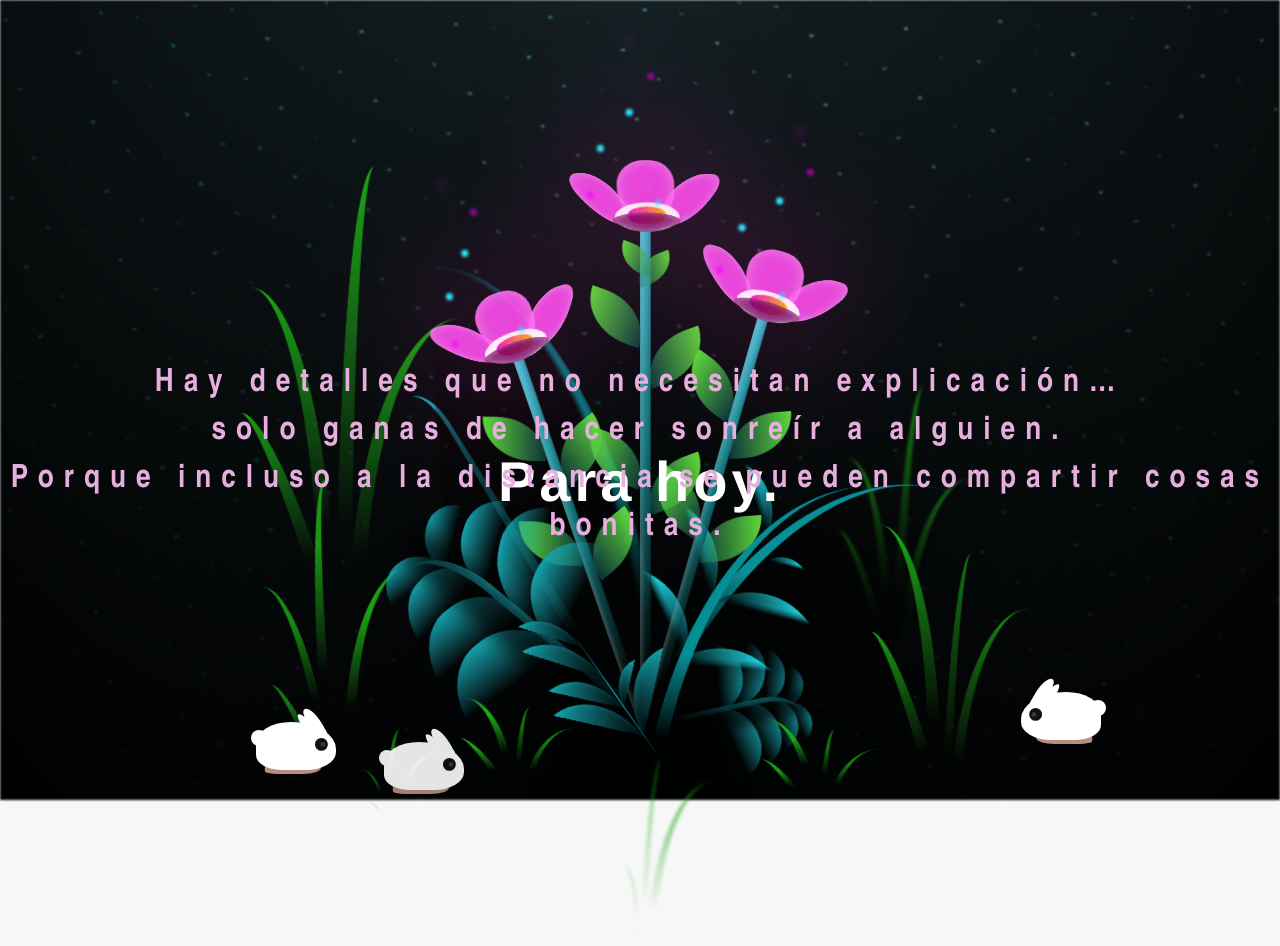
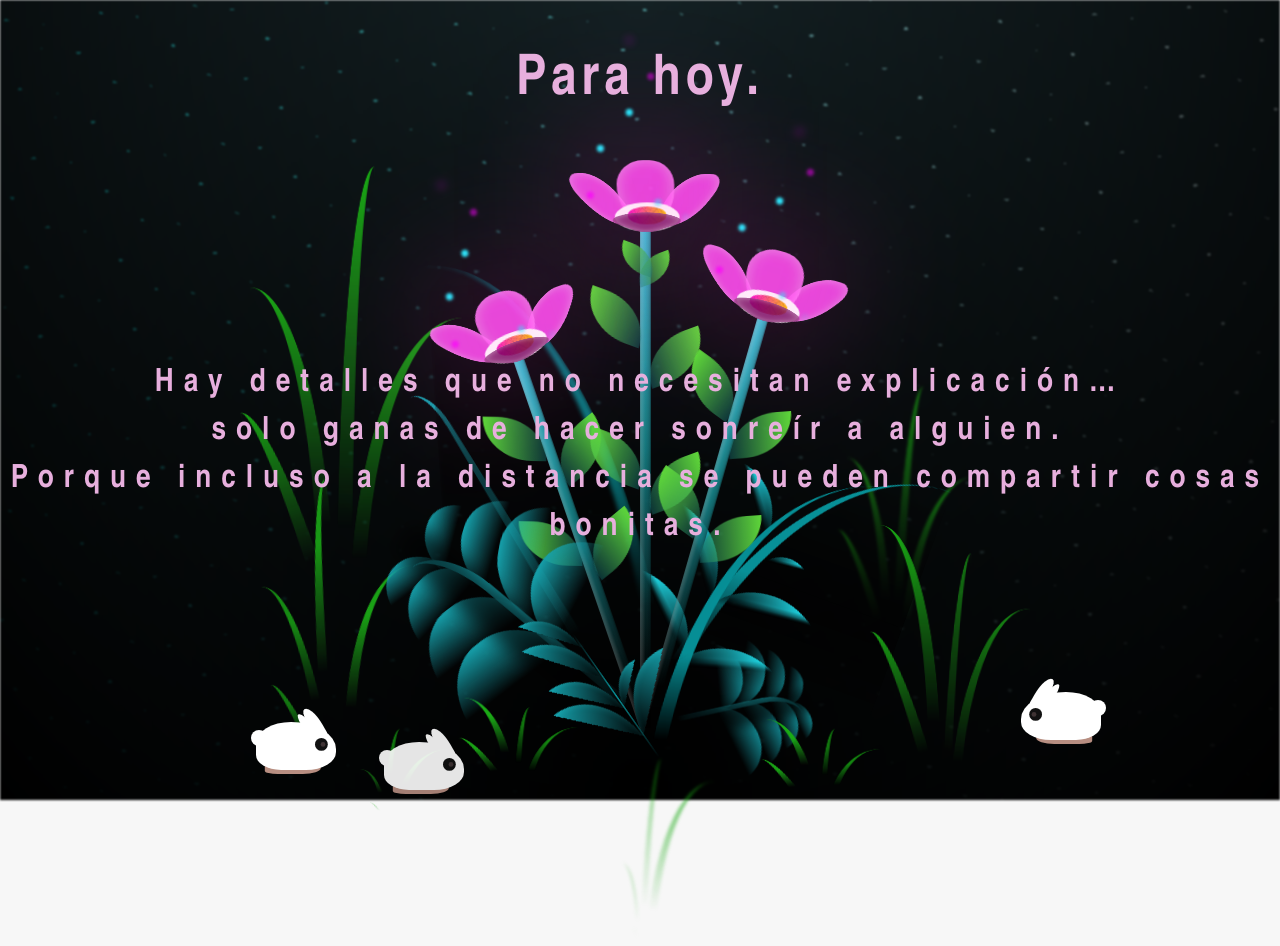
Before and after one commit to maycol18ap/regalo-valentin-w, a plain HTML site: page flower.html in a window 1280 px wide. Drawn offline with Linux system fonts and the light colour scheme.

Commit message:
Update main.css
posicion del titulo agregado

```diff
--- a/css/main.css
+++ b/css/main.css
@@ -1755,6 +1755,34 @@ h1 {
   20%, 50% { box-shadow: 4em 0.4em 0 -0.35em #3f3334, 3.9em 0.4em 0 -0.1em #111, 0.5em 1.5em 0 white, 4em 1.75em 0 -0.3em white; }
   40% { box-shadow: 4em 0.4em 0 -0.35em #3f3334, 3.9em 0.4em 0 -0.1em #111, 0.5em 2em 0 white, 4em 1.75em 0 -0.3em white; }
 }
+/*****/
+.titulo-superior {
+    position: fixed; /* Cambiamos absolute por fixed para que sea independiente de todo */
+    top: 5vh;        /* 5% de la altura de la pantalla, siempre arriba */
+    left: 50%;
+    transform: translateX(-50%);
+
+    /* Estética */
+    font-family: "Arial Narrow", Arial, sans-serif;
+    color: rgb(231, 175, 221);
+    font-weight: bold;
+    letter-spacing: 5px;
+    text-align: center;
+    width: 100%;
+
+    /* Capas */
+    z-index: 9999;   /* El número más alto para que nada lo tape */
+
+    /* Animación */
+    opacity: 0;
+    animation: fadeInTitle 4s ease-in-out forwards;
+}
+
+@keyframes fadeInTitle {
+    0% { opacity: 0; }
+    100% { opacity: 1; }
+}
+
 
 
 /* Agregar más estilos según sea necesario */
```
